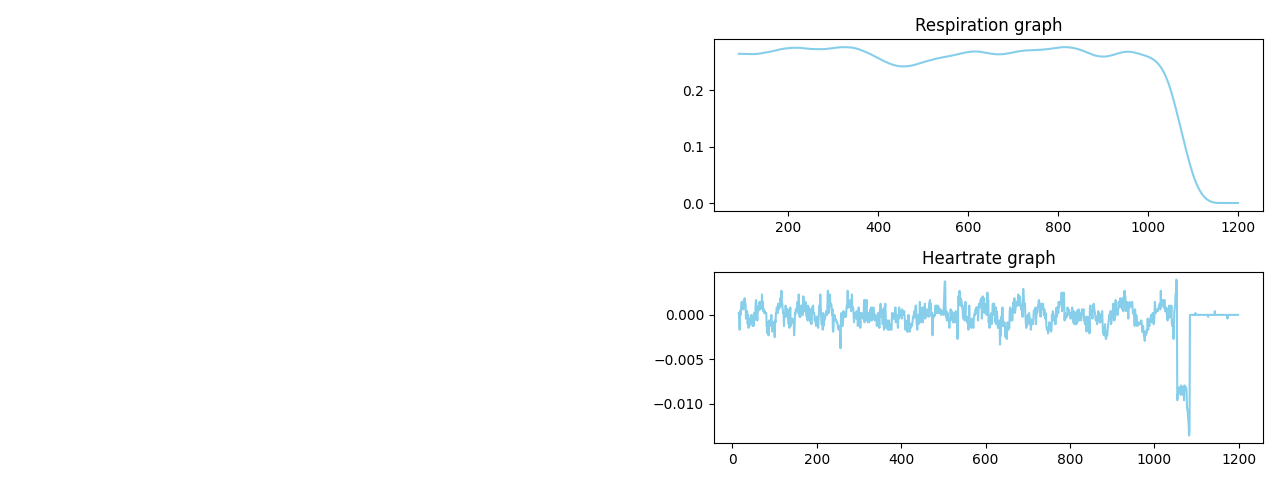
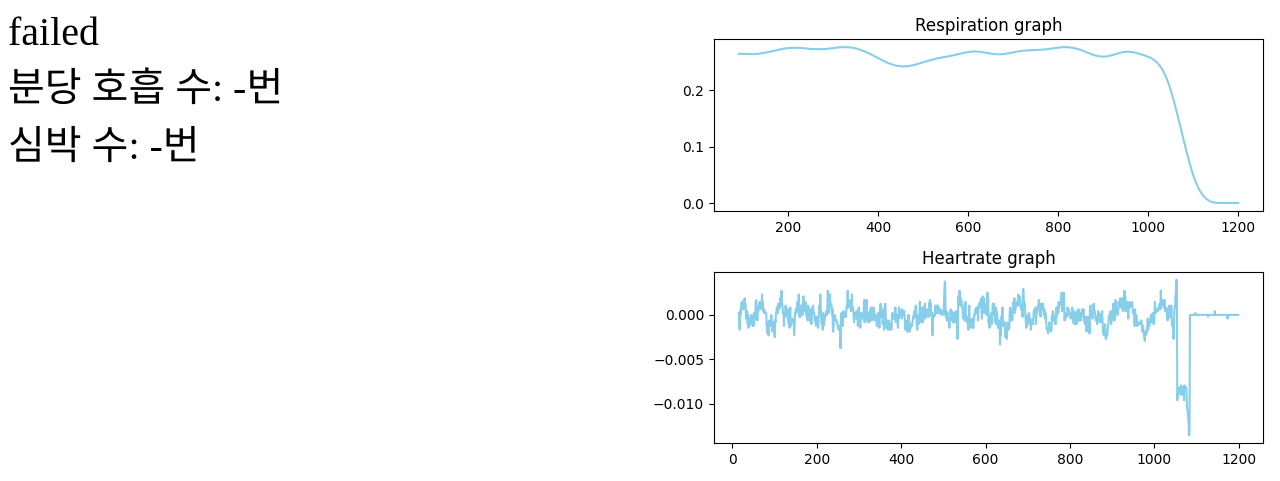
Before and after one commit to Mrhisik/ChapstonDesignProject, a Flask app: page / in a window 1280 px wide. Shown: the top 481 px of the page. Run offline with Flask 3, Linux system fonts and the light colour scheme; data that the repository does not hold is empty; parts of the project's set-up code (start-up, migrations or seed data) failed here and were passed over.

Commit message:
Update TestPage.html

```diff
--- a/templates/TestPage.html
+++ b/templates/TestPage.html
@@ -78,13 +78,10 @@
           margin-left: 500px;
           margin-bottom: 300px;
         }
-        *{
-          color: white;
-        }
 
     </style>
 </head>
-<body style="background-color=gray">
+<body>
     <form action="index" method="post">
 
         <div id= "result"></div>
```
